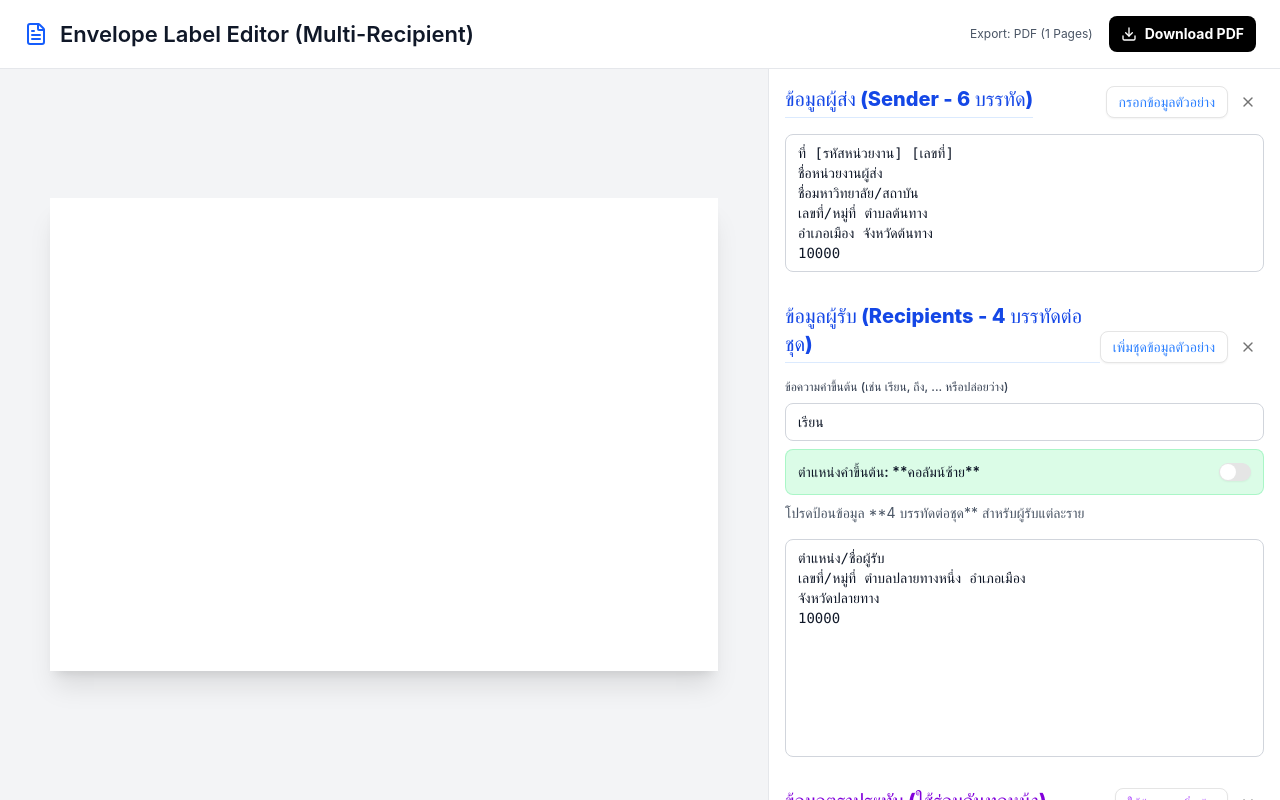
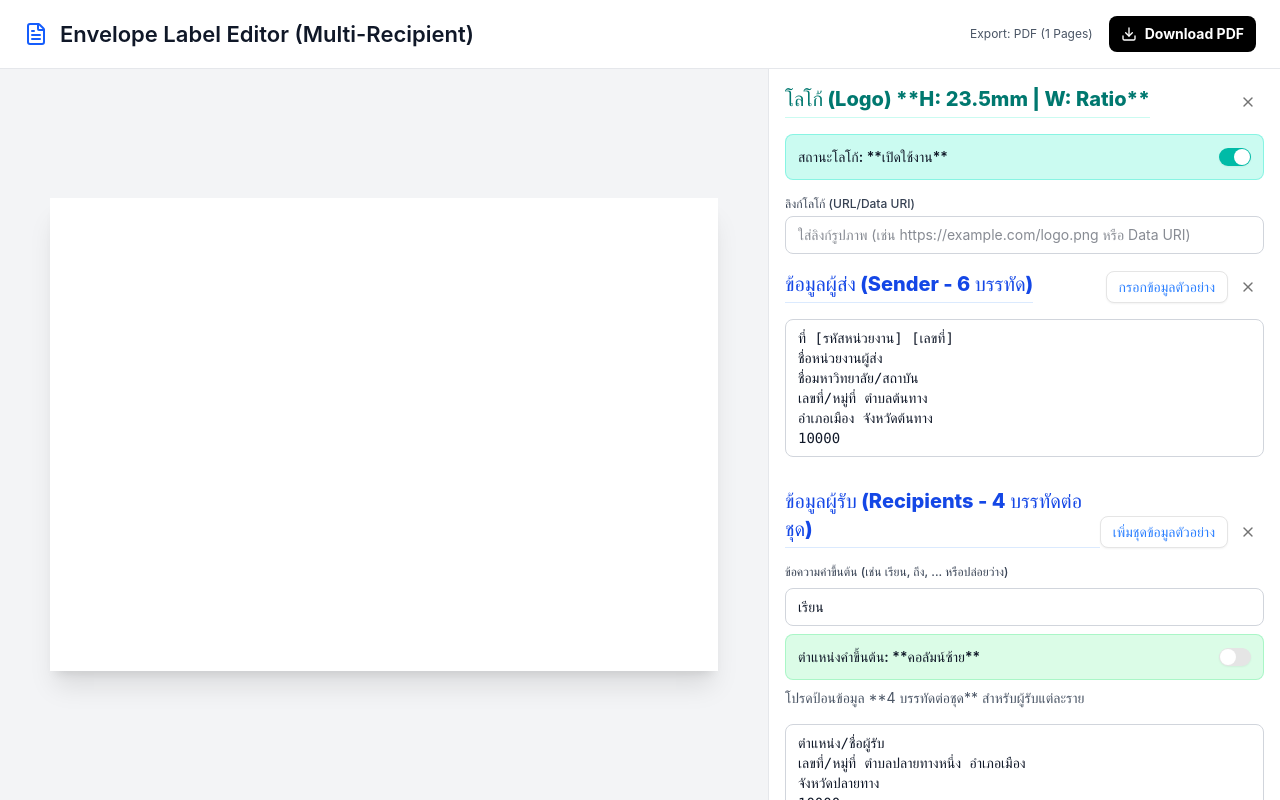
Before and after one commit to s1n-c0s/word-better-exp, a React (Vite) app: page / in a window 1280 px wide. Built offline with nearby package versions, Linux system fonts and the light colour scheme.

Commit message:
+ emblem link

```diff
--- a/src/App.tsx
+++ b/src/App.tsx
@@ -76,6 +76,15 @@ export default function DocumentEditor() {
     "left"
   ); // 'left' = คอลัมน์ซ้าย, 'top' = เหนือผู้รับ
 
+  // 💡 State สำหรับโลโก้ (URL string)
+  const [logoUrl, setLogoUrl] = useState<string>("");
+
+  // 💡 State สำหรับอัตราส่วนภาพ (width/height) Default: 1 (Square)
+  const [logoAspectRatio, setLogoAspectRatio] = useState<number>(1);
+
+  // 💡 State สำหรับปิด/เปิด โลโก้
+  const [disableLogo, setDisableLogo] = useState(false);
+
   // Parse ข้อมูลผู้ส่ง (6 บรรทัด)
   const parseSenderInput = useCallback((input: string) => {
     const lines = input
@@ -138,10 +147,44 @@ export default function DocumentEditor() {
     setManualStampInput(value);
   };
 
-  // Handler สำหรับ shadcn/ui Switch
+  // Handler สำหรับ shadcn/ui Switch (Stamp)
   const handleSwitchChange = (checked: boolean) => {
     setDisableStamp(!checked);
   };
+
+  // 💡 Handler สำหรับ shadcn/ui Switch (Logo)
+  const handleLogoSwitchChange = (checked: boolean) => {
+    setDisableLogo(!checked);
+  };
+
+  // 💡 Handler สำหรับช่องกรอก URL โลโก้
+  const handleLogoUrlChange = (e: ChangeEvent<HTMLInputElement>) => {
+    setLogoUrl(e.target.value);
+  };
+
+  // 💡 Effect to calculate logo aspect ratio asynchronously
+  useEffect(() => {
+    if (logoUrl) {
+      const img = new Image();
+      img.onload = () => {
+        const ratio = img.naturalWidth / img.naturalHeight;
+        setLogoAspectRatio(ratio);
+      };
+      img.onerror = () => {
+        console.error(
+          "Failed to load image from URL or invalid format:",
+          logoUrl
+        );
+        setLogoAspectRatio(1); // Revert to square if loading fails
+      };
+      // Prevent CORS issues by setting crossOrigin (though this is often restricted in sandboxed environments)
+      // img.crossOrigin = "Anonymous";
+      img.src = logoUrl;
+    } else {
+      // No URL, default to square for the placeholder
+      setLogoAspectRatio(1);
+    }
+  }, [logoUrl]);
 
   useEffect(() => {
     let newStampText = "";
@@ -271,8 +314,81 @@ export default function DocumentEditor() {
 
       pdf.setFont(SARABUN_FONT, "normal");
 
-      // --- 1. ตราครุฑ
-      // (ตำแหน่งเดิม)
+      // ตั้งค่าสีเริ่มต้นเป็นสีดำ (Monochrome)
+      pdf.setTextColor(0, 0, 0);
+
+      // --- 1. โลโก้ (Logo)
+      const logoX = margin;
+      const logoY = margin + 10;
+      // 💡 ความสูงคงที่ 23.5 มม. (2.35 ซม.)
+      const LOGO_HEIGHT = 23.5;
+
+      // 💡 ความกว้างคำนวณจากอัตราส่วน (ถ้า ratio เป็น 1, width = height)
+      const logoWidth = LOGO_HEIGHT * logoAspectRatio;
+
+      function drawDefaultGaruda() {
+        // ใช้ LOGO_HEIGHT เป็นขนาดฐานสำหรับตราครุฑ/สัญลักษณ์เริ่มต้น (Square)
+        const placeholderSize = LOGO_HEIGHT;
+
+        // วาดวงกลมพื้นหลัง (สีขาว)
+        pdf.setFillColor(255, 255, 255); // สีขาว
+        pdf.circle(
+          logoX + placeholderSize / 2,
+          logoY + placeholderSize / 2,
+          placeholderSize / 2,
+          "F"
+        );
+
+        // วาดกรอบวงกลม (สีดำ)
+        pdf.setDrawColor(0, 0, 0); // สีดำ
+        pdf.setLineWidth(0.25);
+        pdf.circle(
+          logoX + placeholderSize / 2,
+          logoY + placeholderSize / 2,
+          placeholderSize / 2,
+          "S"
+        );
+
+        // เขียนข้อความ "สัญลักษณ์" ตรงกลาง (สีดำ)
+        pdf.setFont(SARABUN_FONT, "bold");
+        pdf.setFontSize(16);
+        pdf.setTextColor(0, 0, 0); // สีดำ
+        const garudaText = "สัญลักษณ์";
+        const garudaTextWidth = pdf.getTextWidth(garudaText);
+        pdf.text(
+          garudaText,
+          logoX + (placeholderSize - garudaTextWidth) / 2,
+          logoY + placeholderSize / 2 + 2
+        );
+
+        // รีเซ็ตสีกลับเป็นสีดำ
+        pdf.setTextColor(0, 0, 0);
+      }
+
+      if (!disableLogo) {
+        // ตรวจสอบ State การปิด Logo
+        if (logoUrl) {
+          // 💡 ใช้ logoWidth และ LOGO_HEIGHT ที่คำนวณจาก Aspect Ratio
+          try {
+            pdf.addImage(
+              logoUrl,
+              "PNG", // ชนิดไฟล์ (อาจต้องระบุตามชนิดไฟล์ที่แท้จริง)
+              logoX,
+              logoY,
+              logoWidth, // Width = LOGO_HEIGHT * ratio
+              LOGO_HEIGHT // Fixed Height
+            );
+          } catch (error) {
+            console.error("Error adding image to PDF from URL:", error);
+            // ถ้าเกิดข้อผิดพลาด ให้วาดตราครุฑแทน
+            drawDefaultGaruda();
+          }
+        } else {
+          // ถ้าไม่มี URL ให้วาดตราครุฑเริ่มต้น (ใช้ขนาด LOGO_HEIGHT)
+          drawDefaultGaruda();
+        }
+      }
+      // --- สิ้นสุด โลโก้
 
       // --- 2. ที่อยู่ผู้ส่ง (ใช้ข้อมูลผู้ส่งชุดเดียว)
       const senderX = margin;
@@ -280,6 +396,7 @@ export default function DocumentEditor() {
       const lineSpacing = 8;
 
       pdf.setFontSize(18);
+      pdf.setTextColor(0, 0, 0); // ตั้งค่าสีข้อความเป็นสีดำอีกครั้ง
 
       // บรรทัดที่ 1: เลขที่หนังสือ (Bold ทั้งบรรทัด)
       pdf.setFont(SARABUN_FONT, "bold");
@@ -328,7 +445,11 @@ export default function DocumentEditor() {
         const textStartOffset = 3.5;
         let currentY = stampY + paddingY + textStartOffset;
 
+        // สีเส้นเป็นสีดำ
+        pdf.setDrawColor(0, 0, 0);
         pdf.rect(stampX, stampY, stampWidth, stampHeight);
+        // สีข้อความเป็นสีดำ
+        pdf.setTextColor(0, 0, 0);
 
         stampLines.forEach((line) => {
           const textWidth = pdf.getTextWidth(line);
@@ -345,6 +466,7 @@ export default function DocumentEditor() {
 
       pdf.setFontSize(26);
       pdf.setFont(SARABUN_FONT, "bold");
+      pdf.setTextColor(0, 0, 0); // ตั้งค่าสีข้อความเป็นสีดำอีกครั้ง
 
       const labelWidth = pdf.getTextWidth(greetingText);
       const detailGap = 8;
@@ -385,7 +507,16 @@ export default function DocumentEditor() {
     });
 
     return pdf.output("datauristring");
-  }, [recipientsData, stampText, senderData, greetingText, greetingPosition]);
+  }, [
+    recipientsData,
+    stampText,
+    senderData,
+    greetingText,
+    greetingPosition,
+    logoUrl,
+    disableLogo,
+    logoAspectRatio, // 💡 เพิ่ม Aspect Ratio ใน dependencies
+  ]);
 
   // Effect สำหรับอัปเดต Preview ทุกครั้งที่ข้อมูลเปลี่ยน
   useEffect(() => {
@@ -411,6 +542,7 @@ export default function DocumentEditor() {
 
   // ตัวแปรสำหรับควบคุม JSX
   const isStampEnabled = !disableStamp;
+  const isLogoEnabled = !disableLogo;
 
   return (
     <div className="h-screen w-full bg-gray-100 dark:bg-gray-900">
@@ -466,6 +598,69 @@ export default function DocumentEditor() {
           <div className="w-full lg:w-2/5 bg-white dark:bg-gray-800 overflow-auto border-t lg:border-t-0 lg:border-l border-gray-200 dark:border-gray-700">
             <div className="p-3 lg:p-4">
               <div className="max-w-xl mx-auto space-y-3 lg:space-y-4">
+                {/* --- ส่วนโลโก้ (Logo) --- */}
+                <div className="flex justify-between items-end">
+                  <h2 className="text-lg lg:text-xl font-extrabold text-teal-700 dark:text-teal-400 border-b border-teal-100 pb-1">
+                    โลโก้ (Logo) **H: 23.5mm | W: Ratio**
+                  </h2>
+                  <Button
+                    onClick={() => setLogoUrl("")}
+                    variant="icon-destructive"
+                    size="icon-sm"
+                    title="ใช้ตราครุฑเริ่มต้น (วาด)"
+                    disabled={!isLogoEnabled}
+                  >
+                    <X className="w-4 h-4" />
+                  </Button>
+                </div>
+
+                {/* 💡 Logo Toggle Section */}
+                <div className="flex justify-between items-center bg-teal-100 dark:bg-teal-900/40 p-3 rounded-md border border-teal-300/50 dark:border-teal-800">
+                  <label
+                    htmlFor="logo-toggle"
+                    className="text-sm font-semibold text-gray-900 dark:text-gray-100"
+                  >
+                    สถานะโลโก้: **
+                    {isLogoEnabled ? "เปิดใช้งาน" : "ปิดใช้งาน"}**
+                  </label>
+                  <Switch
+                    id="logo-toggle"
+                    checked={isLogoEnabled} // Checked means enabled
+                    onCheckedChange={handleLogoSwitchChange}
+                    className="data-[state=checked]:bg-teal-500"
+                  />
+                </div>
+                {/* End Logo Toggle Section */}
+
+                {/* 💡 Input Link URL */}
+                <div className="space-y-1">
+                  <label className="block text-xs font-medium text-gray-700 dark:text-gray-300">
+                    ลิงก์โลโก้ (URL/Data URI)
+                  </label>
+                  <input
+                    type="text"
+                    value={logoUrl}
+                    onChange={handleLogoUrlChange}
+                    disabled={!isLogoEnabled}
+                    placeholder="ใส่ลิงก์รูปภาพ (เช่น https://example.com/logo.png หรือ Data URI)"
+                    className={`w-full px-3 py-2 text-sm border border-gray-300 rounded-md bg-white dark:bg-gray-700 text-gray-900 dark:text-gray-100 focus:ring-2 focus:ring-teal-500 outline-none
+                          ${
+                            !isLogoEnabled
+                              ? "bg-gray-100 dark:bg-gray-800 text-gray-500 cursor-not-allowed"
+                              : ""
+                          }
+                      `}
+                  />
+                </div>
+
+                {logoUrl && isLogoEnabled && (
+                  <p className="text-xs text-teal-600 dark:text-teal-400 font-medium whitespace-nowrap overflow-x-auto p-1 bg-teal-50 dark:bg-teal-900/40 rounded">
+                    **Current URL:** {logoUrl} <br />
+                    **Calculated Ratio (W/H):** {logoAspectRatio.toFixed(2)}
+                  </p>
+                )}
+                {/* --- สิ้นสุด โลโก้ --- */}
+
                 {/* --- ส่วนข้อมูลผู้ส่ง (6 บรรทัด) --- */}
                 <div className="flex justify-between items-end">
                   <h2 className="text-lg lg:text-xl font-extrabold text-blue-700 dark:text-blue-400 border-b border-blue-100 pb-1">
```
